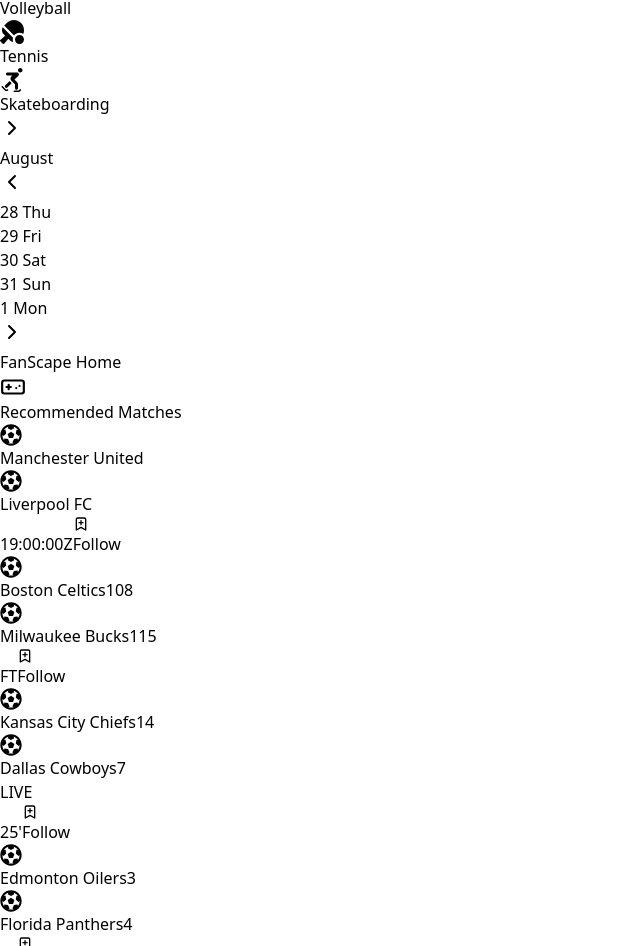
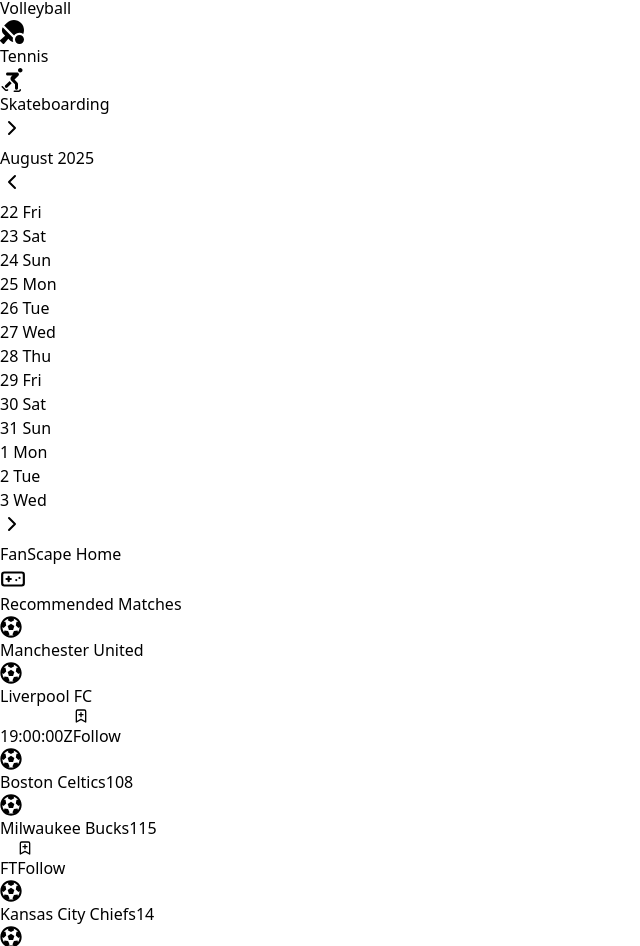
Before and after one commit to Braddiiee/FanScape-Game-Tracker, a React (Vite) app in the folder frontend/: page / in a window 1280 px wide. Shown: the part 2237-3183 px from the top of the page, without its empty margins (0-640 px from the left). Built offline with nearby package versions, Linux system fonts and the light colour scheme.

Commit message:
feat(calendar): display more dates and enhance navigation functionality

```diff
--- a/frontend/src/components/Calendar/Calendar.tsx
+++ b/frontend/src/components/Calendar/Calendar.tsx
@@ -1,36 +1,36 @@
 import { useState } from "react";
 import { ChevronLeft, ChevronRight } from "lucide-react";
-import  useFilters  from "../../context/useFilters";
+import useFilters from "../../context/useFilters";
 
 export default function Calendar() {
-
   // Global date
   const { date: selectedDate, setDate } = useFilters();
 
-    // How many days should be displayed at once
-    const visibleCount = 5;
+  // How many days to display at once
+  const visibleCount = 13;
 
-    // Start from today
-    const [startIndex, setStartIndex] = useState(0);
+  // Track the start date (center of visible dates)
+  const [startDate, setStartDate] = useState(new Date());
 
-    // Function to format a date
+  // Format a date
   function formatDate(date: Date) {
     const options: Intl.DateTimeFormatOptions = { weekday: "short", day: "numeric" };
-        const label = date.toLocaleDateString("en-US", options)
+    const label = date.toLocaleDateString("en-US", options);
     const value = date.toISOString().split("T")[0];
     return { label, value, date };
   }
 
-    // Generate dates dynamically based on startIndex
+  // Generate visible dates around startDate
   function generateDates() {
-        const base = new Date(); // today
     const dates = [];
+    const half = Math.floor(visibleCount / 2);
 
-        for (let i = startIndex; i < startIndex + visibleCount; i++) {
-            const d = new Date(base);
-            d.setDate(base.getDate() + i);
-            dates.push(formatDate(d))
+    for (let i = -half; i <= half; i++) {
+      const d = new Date(startDate);
+      d.setDate(startDate.getDate() + i);
+      dates.push(formatDate(d));
     }
+
     return dates;
   }
 
@@ -40,30 +40,33 @@
     <div className="flex flex-col">
       {/* Month name (from the middle date) */}
       <div className="flex items-center justify-center mb-2">
-                <p>{dates[Math.floor(dates.length / 2)].date.toLocaleString("en-US", { month: "long" })}</p>
+        <p>{dates[Math.floor(dates.length / 2)].date.toLocaleString("en-US", { month: "long", year: "numeric" })}</p>
       </div>
 
       <div className="flex items-center justify-between">
         {/* Left Arrow */}
         <button
           className="p-2"
-                onClick={() => setStartIndex((prev) => prev - 1)}
+          onClick={() => setStartDate(prev => {
+            const d = new Date(prev);
+            d.setDate(prev.getDate() - 1); // move 1 day back
+            return d;
+          })}
         >
           <ChevronLeft className="w-5 h-5" />
         </button>
 
         {/* Dates */}
         <ul className="flex gap-4">
-                    {dates.slice(startIndex, startIndex + visibleCount).map((d) => (
+          {dates.map(d => (
             <li
               key={d.value}
-                            onClick={() => setDate(d.value)} // Update global state
+              onClick={() => setDate(d.value)}
               className={`list-none border border-gray-300 px-3 py-1 rounded-md cursor-pointer ${
                 selectedDate === d.value ? "bg-blue-500 text-white" : ""
               }`}
             >
               {d.label}
-
             </li>
           ))}
         </ul>
@@ -71,13 +74,15 @@
         {/* Right Arrow */}
         <button
           className="p-2"
-                onClick={() => setStartIndex((prev) => prev + 1)}
+          onClick={() => setStartDate(prev => {
+            const d = new Date(prev);
+            d.setDate(prev.getDate() + 1); // move 1 day forward
+            return d;
+          })}
         >
           <ChevronRight className="w-5 h-5" />
         </button>
       </div>
     </div>
   );
-
-
 }
```
Lines whose indentation alone changed are shown as unchanged.
